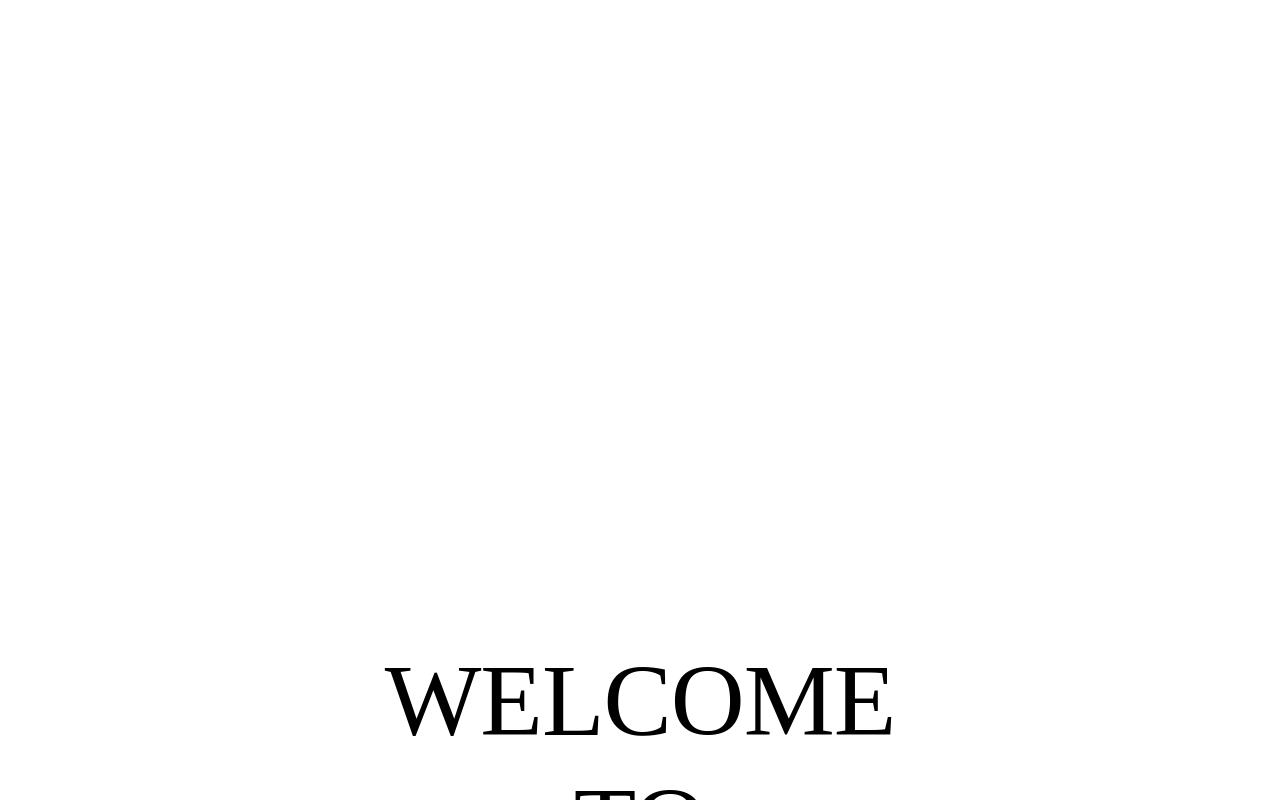
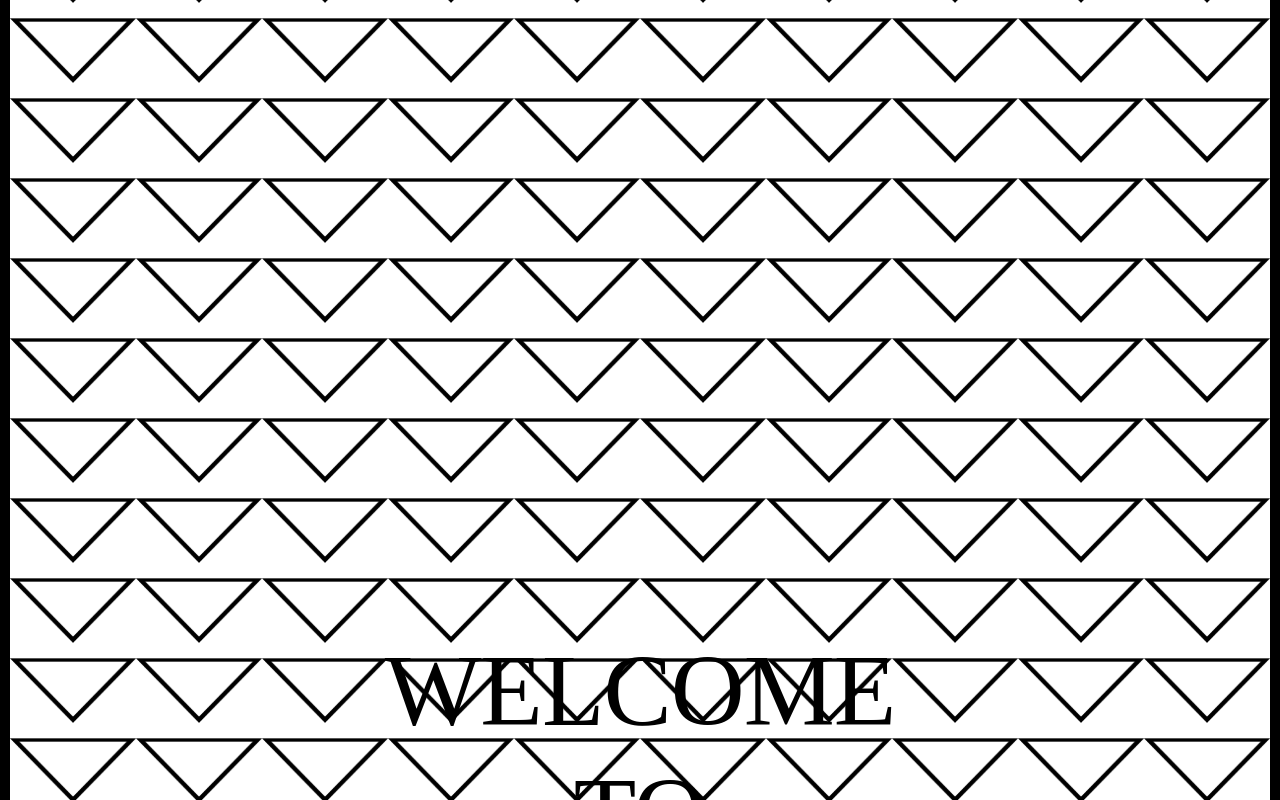
Before and after one commit to nikau-2018/the-va, a React app in the folder client/: page / in a window 1280 px wide. Shown: the top 800 px of the page. Built offline with nearby package versions, Linux system fonts and the light colour scheme; a web font is replaced by a local one.

Commit message:
Working on CSS

```diff
--- a/client/src/components/Welcome/WelcomePage.js
+++ b/client/src/components/Welcome/WelcomePage.js
@@ -1,8 +1,10 @@
 import React from 'react'
-import { Link } from 'react-router-dom'
+import {Link} from 'react-router-dom'
 
 export default function WelcomePage (props) {
   return (
+    <div className='app'>
+      <div className='border'/>
       <div className='welcomeToTheVa'>
         <h1>
         WELCOME <br />
@@ -16,5 +18,6 @@ export default function WelcomePage (props) {
           <button>Register</button>
         </Link>
       </div>
+    </div>
   )
 }
--- a/client/src/index.css
+++ b/client/src/index.css
@@ -3,6 +3,15 @@ body {
   padding: 0;
   color: black;
   font-family: 'Megrim', cursive;
+}
+
+html {
+  border-left: 1em solid black;
+  border-right: 1em solid black;
+  height: 100%;
+  background-image: url("./images/triangle.png");
+  background-position: 0 1.06em;
+  background-size: 10% 10%;
 }
 
 .macron {
@@ -38,6 +47,14 @@ button {
   text-transform: uppercase;   */
 }
 
+/* .border {
+  border:red 1px solid;
+}
+
+.app {
+  display: flex;
+}
+ */
 .welcomeToTheVa {
   text-align: center;
   margin-top: 40%;
```
Lines whose indentation alone changed are shown as unchanged.
